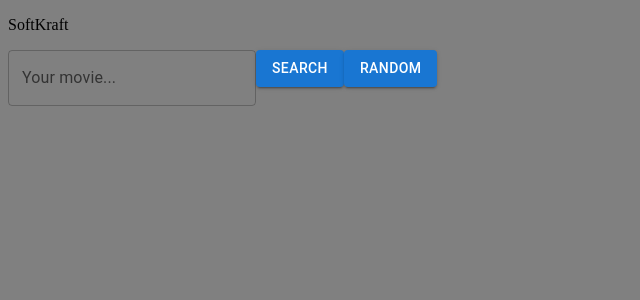
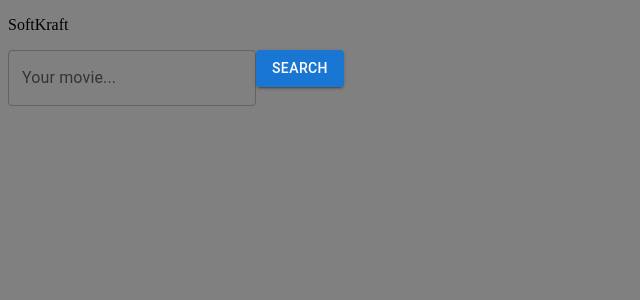
Before and after one commit to chris-cybula/SoftKraft, a React (Create React App) app: page / in a window 1280 px wide. Shown: the top 300 px of the page, without its empty margins (0-640 px from the left). Built offline with nearby package versions, Linux system fonts and the light colour scheme; no server answers.

Commit message:
Disable add getting random movie functionality

```diff
--- a/src/App.js
+++ b/src/App.js
@@ -9,9 +9,9 @@ function App() {
   const [movieYear, setMovieYear] = useState('')
   const [movieThumbnail, setMovieThumbnail] = useState('')
 
-  useEffect(() => {
-    getMovie()
-  }, [movie])
+  // useEffect(() => {
+  //   getMovie()
+  // }, [movie])
 
   const getMovie = async () => {
     const apikey = 'tt3896198&apikey=98f4ba6b'
@@ -32,19 +32,19 @@ function App() {
     }
   };
 
-  const getRandomMovie = async () => {
+  // const getRandomMovie = async () => {
 
-    try {
-      const res = await axios.get(
-        `https://k2maan-moviehut.herokuapp.com/api/random`
-      );
+  //   try {
+  //     const res = await axios.get(
+  //       `https://k2maan-moviehut.herokuapp.com/api/random`
+  //     );
 
-      setMovie(res.data.name)
+  //     setMovie(res.data.name)
 
-    } catch (err) {
-      console.log(err);
-    }
-  };
+  //   } catch (err) {
+  //     console.log(err);
+  //   }
+  // };
 
   const inputHandler = event => {
     setMovie(event.target.value);
@@ -56,7 +56,7 @@ function App() {
       <TextField id="outlined-basic" label="Your movie..." variant="outlined" onChange={inputHandler}
         value={movie} />
       <Button variant="contained" onClick={getMovie}>Search</Button>
-      <Button variant="contained" onClick={getRandomMovie}>Random</Button>
+      {/* <Button variant="contained" onClick={getRandomMovie}>Random</Button> */}
       <p>{movieTitle}</p>
       <p>{movieYear}</p>
       <img src={movieThumbnail} />
```
